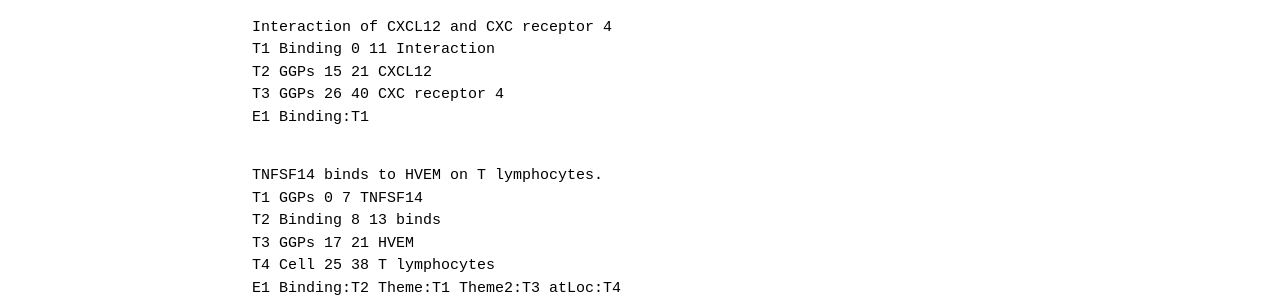
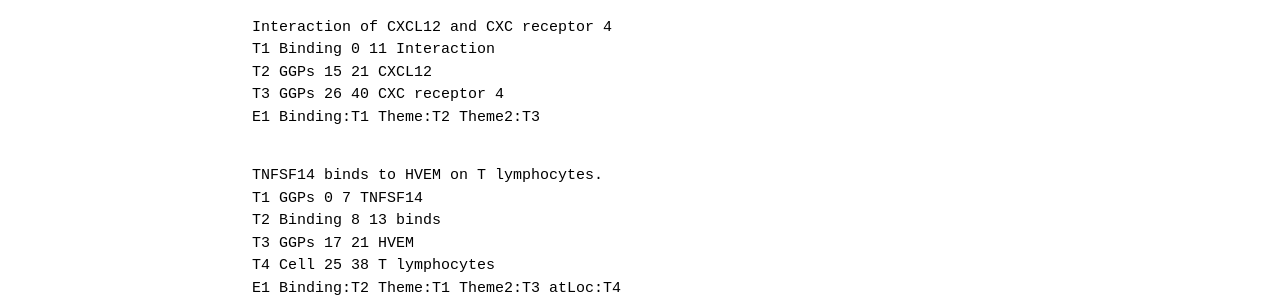
Before and after one commit to ezcatdb/molbiol_lung_corpus-guidelines, a Jekyll site: the page built from _event/Binding.md, in a window 1280 px wide. Shown: the part 976-1276 px from the top of the page. Built offline with Jekyll 4.4.1, drawn with Linux system fonts in a browser that asks for light colours.

Commit message:
correction of sample sentence in _event/Binding.md

```diff
--- a/_event/Binding.md
+++ b/_event/Binding.md
@@ -51,7 +51,7 @@ Interaction of CXCL12 and CXC receptor 4
 T1 Binding 0 11 Interaction
 T2 GGPs 15 21 CXCL12
 T3 GGPs 26 40 CXC receptor 4
-E1 Binding:T1
+E1 Binding:T1 Theme:T2 Theme2:T3
 ~~~
 ~~~ ann
 TNFSF14 binds to HVEM on T lymphocytes.
```
